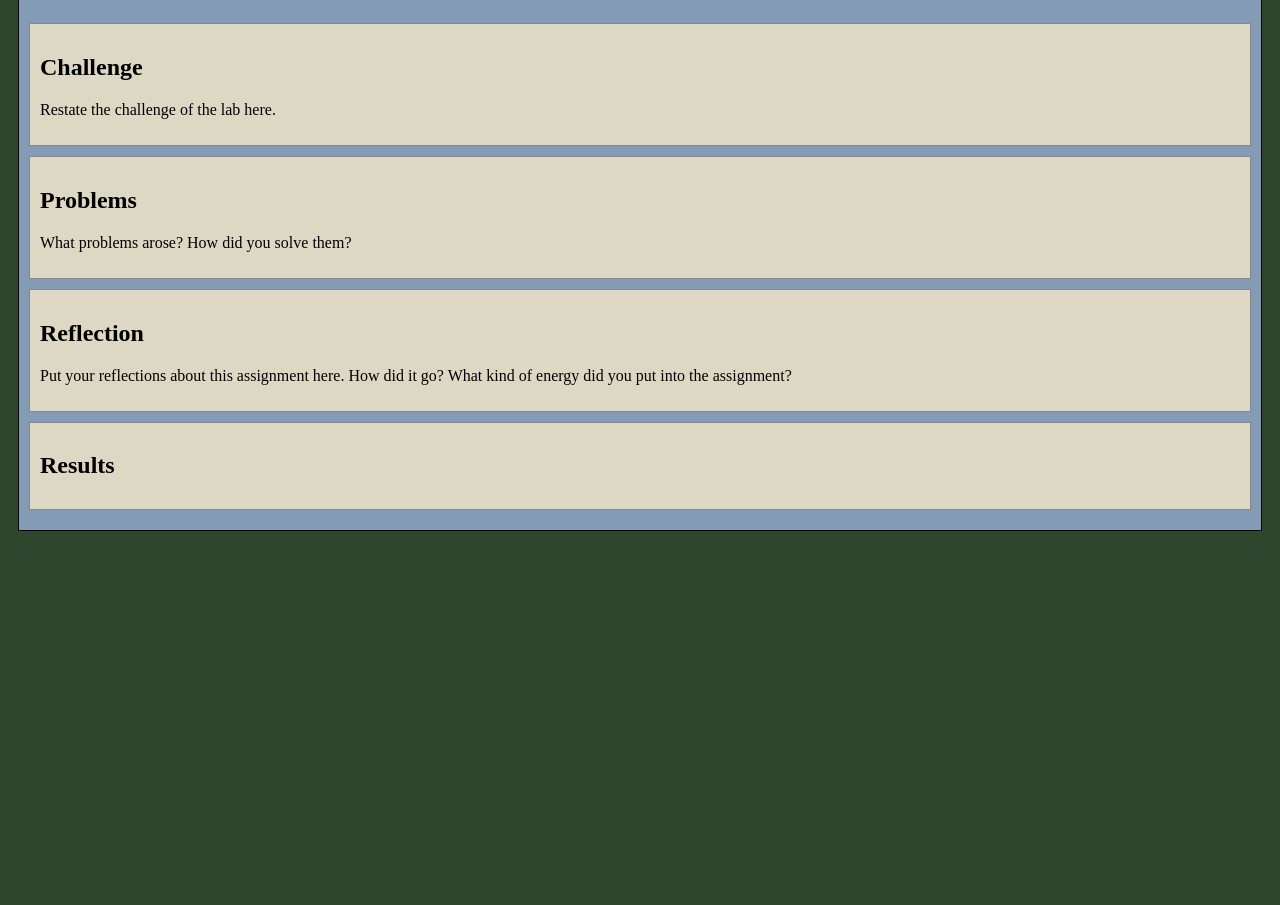
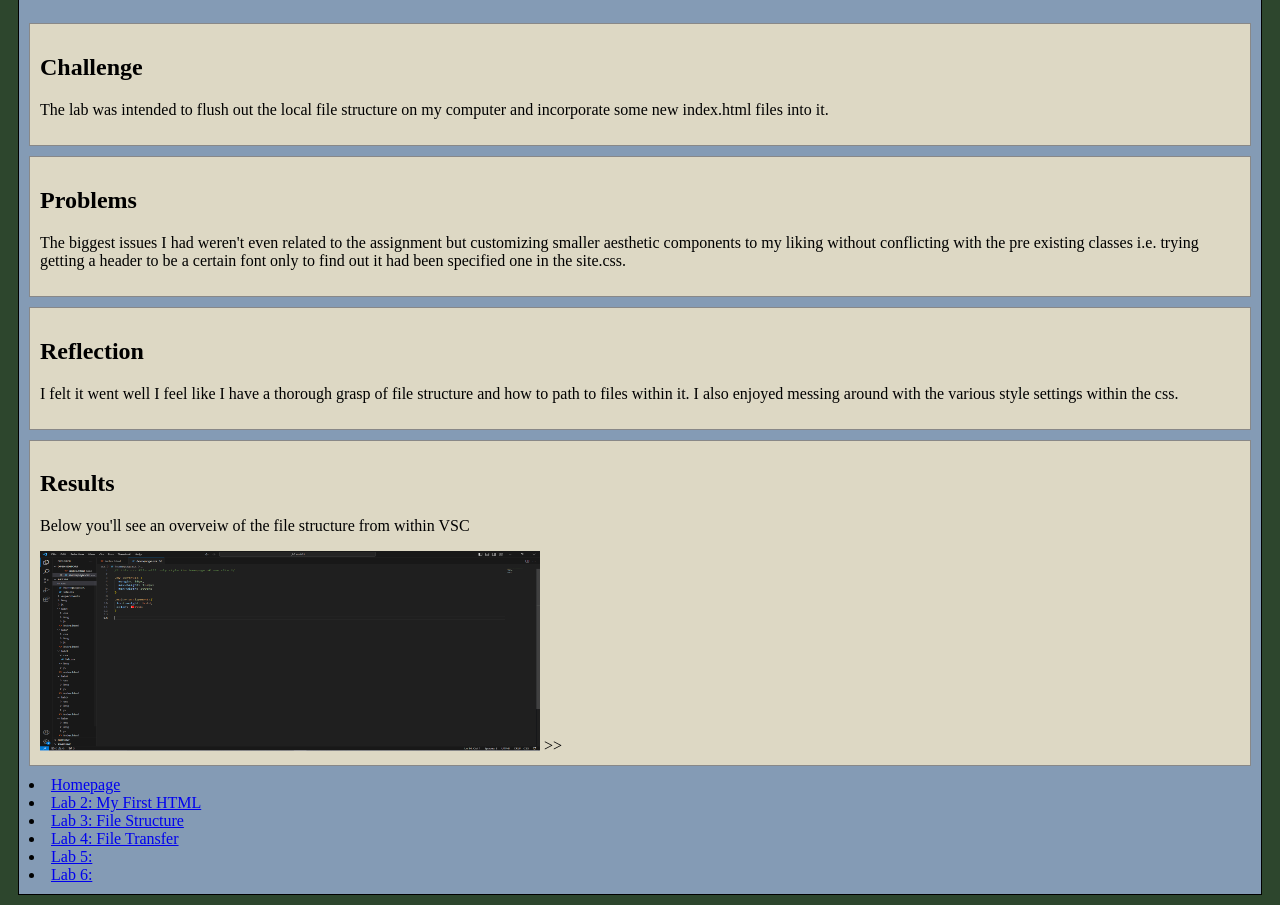
Before and after one commit to Xenocerin/art101, a plain HTML site: page lab3/index.html in a window 1280 px wide. Shown: the part 88-993 px from the top of the page. Before the commit the page ends 800 px from the top, so only its background shows below. Drawn offline with nearby package versions, Linux system fonts and the light colour scheme.

Commit message:
everything so far

```diff
--- a/css/homepage.css
+++ b/css/homepage.css
@@ -8,5 +8,6 @@
 
 .major-assignments{
  font-weight: bold;
- color: red;
+ font-style: italic;
+ color: rgb(255, 255, 255);
 }
--- a/lab3/index.html
+++ b/lab3/index.html
@@ -2,7 +2,7 @@
 <html>
 <head>
 	<!-- This title is used for tabs and bookmarks -->
-	<title>Lab X - Subject/Topic</title>
+	<title>Lab 3 - File Structure</title>
 
 	<!-- Use UTF character set, a good idea with any webpage -->
   	<meta charset="UTF-8" />
@@ -26,26 +26,36 @@
 			<h1>Lab X - Subject/Topic</h1>
 			<div class="minor-section">
 					<h2>Challenge</h2>
-					<p>Restate the challenge of the lab here.</p>
+					<p>The lab was intended to flush out the local file structure on my computer and incorporate some new index.html files into it.</p>
 			</div>
 
 			<div class="minor-section">
 					<h2>Problems</h2>
-					<p>What problems arose? How did you solve them? </p>
+					<p>The biggest issues I had weren't even related to the assignment but customizing smaller
+						aesthetic components to my liking without conflicting with the pre existing classes i.e.
+						trying getting a header to be a certain font only to find out it had been specified one in the site.css.</p>
 			</div>
 
 			<div class="minor-section">
 					<h2>Reflection</h2>
-					<p>Put your reflections about this assignment here. How did it go? What kind of energy did you put into the assignment? </p>
+					<p>I felt it went well I feel like I have a thorough grasp of file structure and how to path to files within it. I also enjoyed messing around with the various style settings within the css.</p>
 			</div>
 
 			<div class="minor-section">
 					<h2>Results</h2>
-					<div id="output"></div>
+					<p>Below you'll see an overveiw of the file structure from within VSC</p>
+					<img src="img/file-structure.PNG" width="500" height="200">
+
+					<!--I have no idea what this identifier does it has no references in lab 3 css or site css-->>><div id="output"></div>
 			</div>
 		</section>
 		<nav id="links">
-			<!-- Put links to other pages (including the homepage) here. -->
+			        <li><a href="index.html">Homepage</a></li>
+					<li><a href="lab2/helloworld.html">Lab 2: My First HTML</a></li>
+					<li><a href="lab3/">Lab 3: File Structure</a></li>
+					<li><a href="lab4/">Lab 4: File Transfer</a></li>
+					<li><a href="lab5/">Lab 5:</a></li>
+					<li><a href="lab6/">Lab 6:</a></li>
 		</nav>
 	</main>
 </body>
```
Also changed, not shown: index.html (+0 -1 lines), lab4/index.html (+6 -1 lines), lab3/img/file-structure.PNG (added).
